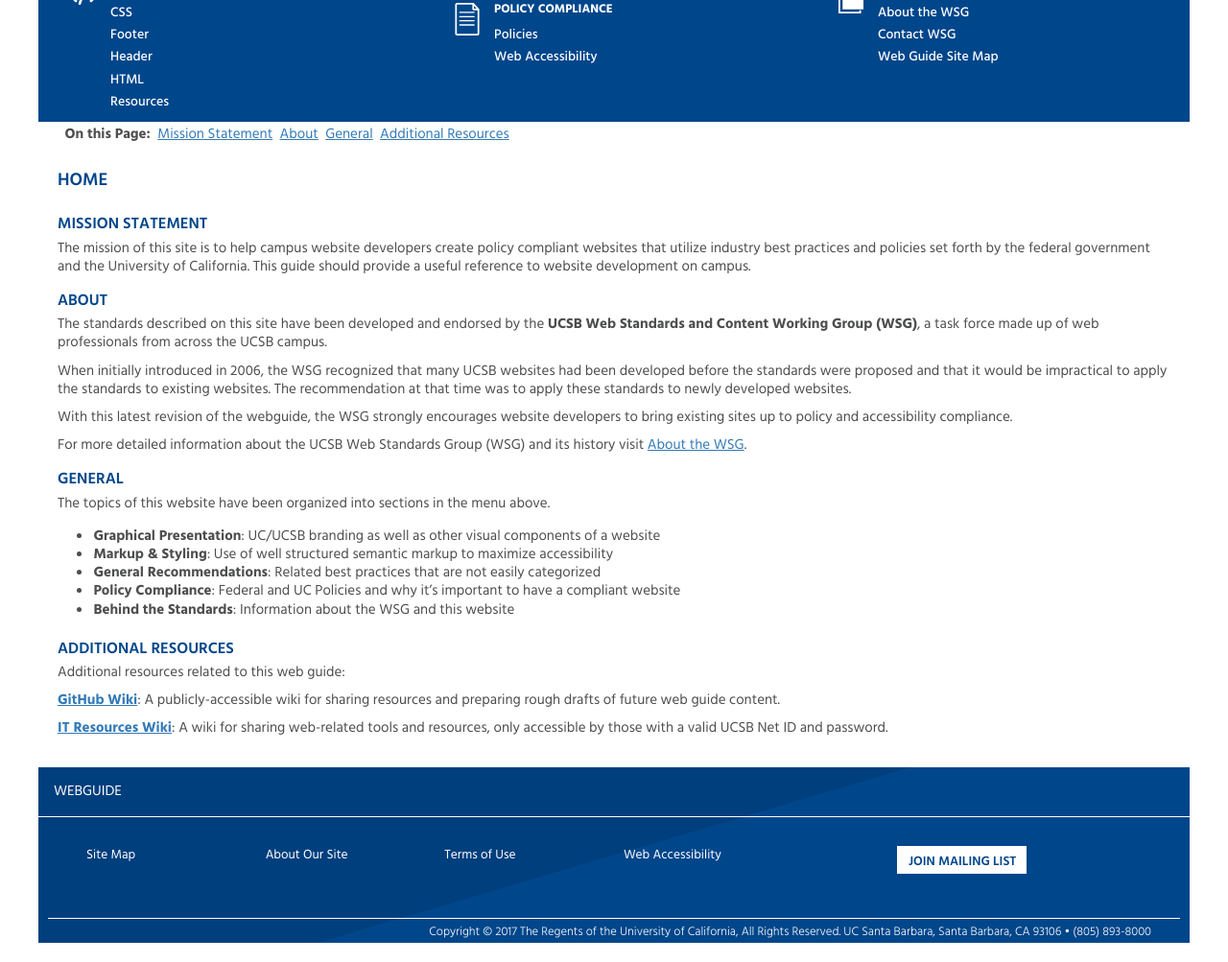
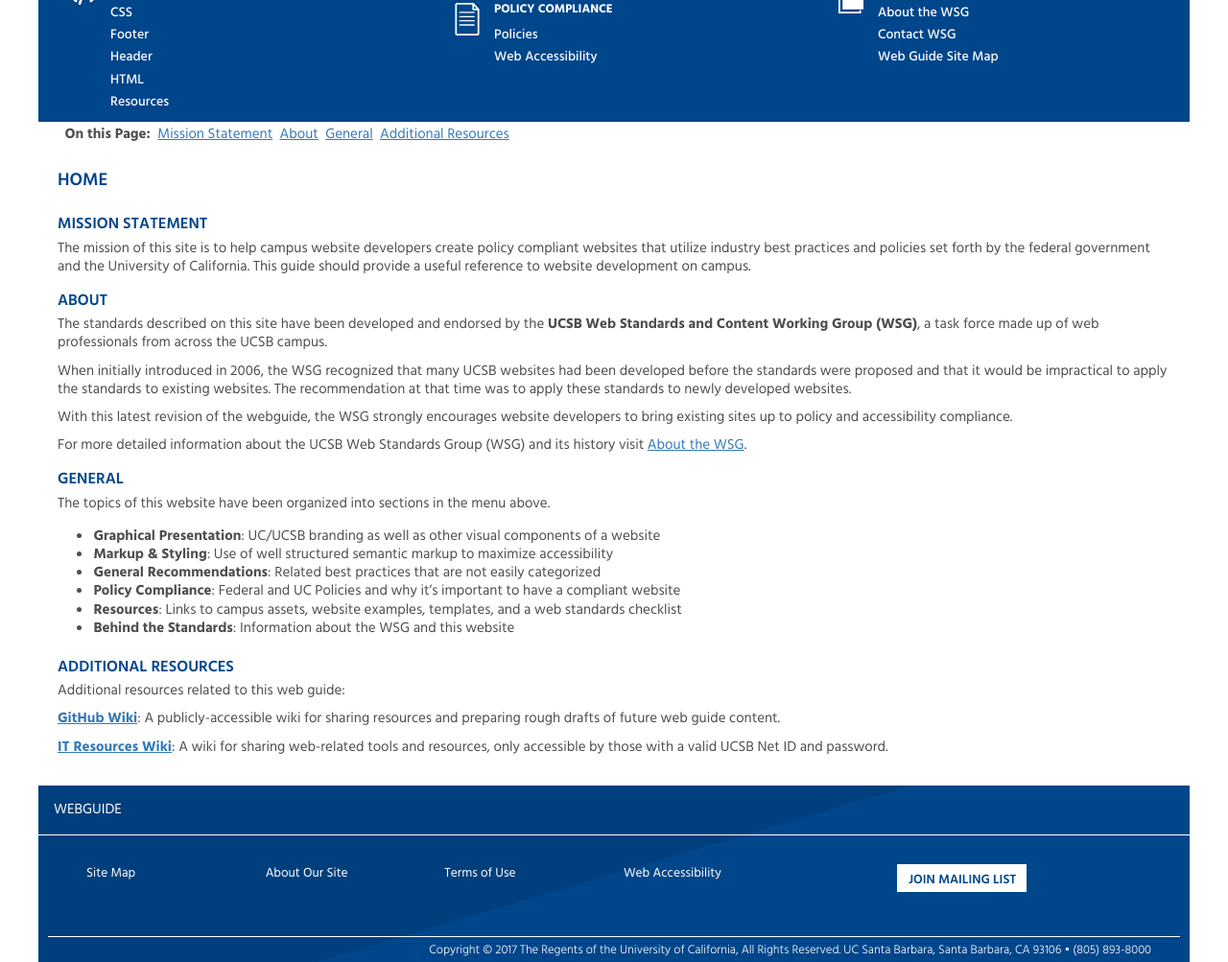
Before and after one commit to ucsb/webguide, a Jekyll site: the page built from index.md, in a window 1280 px wide and 1333 px high, cut to the strip 330-1333 px from the top of the window. Shown: the whole strip at 96% size. Built offline with Jekyll 4.4.1, drawn with Linux system fonts in a browser that asks for light colours.

Commit message:
Add "Resources" to list of topics/sections under "General" heading

```diff
--- a/index.md
+++ b/index.md
@@ -36,6 +36,7 @@ above.
 * **Markup & Styling**: Use of well structured semantic markup to maximize accessibility
 * **General Recommendations**: Related best practices that are not easily categorized
 * **Policy Compliance**: Federal and UC Policies and why it's important to have a compliant website
+* **Resources**: Links to campus assets, website examples, templates, and a web standards checklist
 * **Behind the Standards**: Information about the WSG and this website
 
 ### Additional Resources
```
